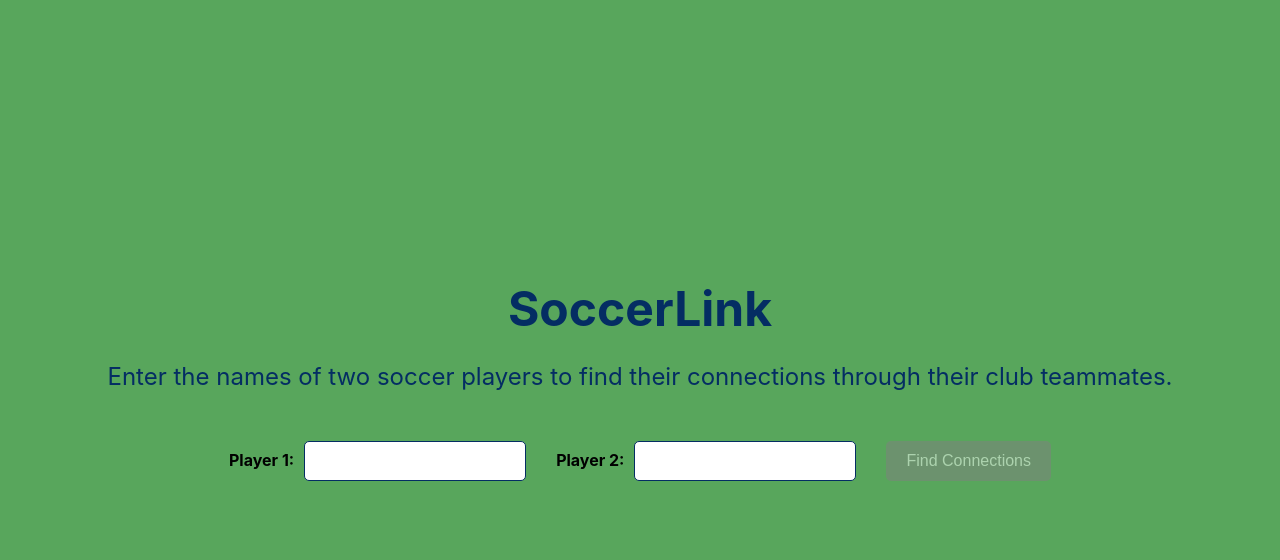
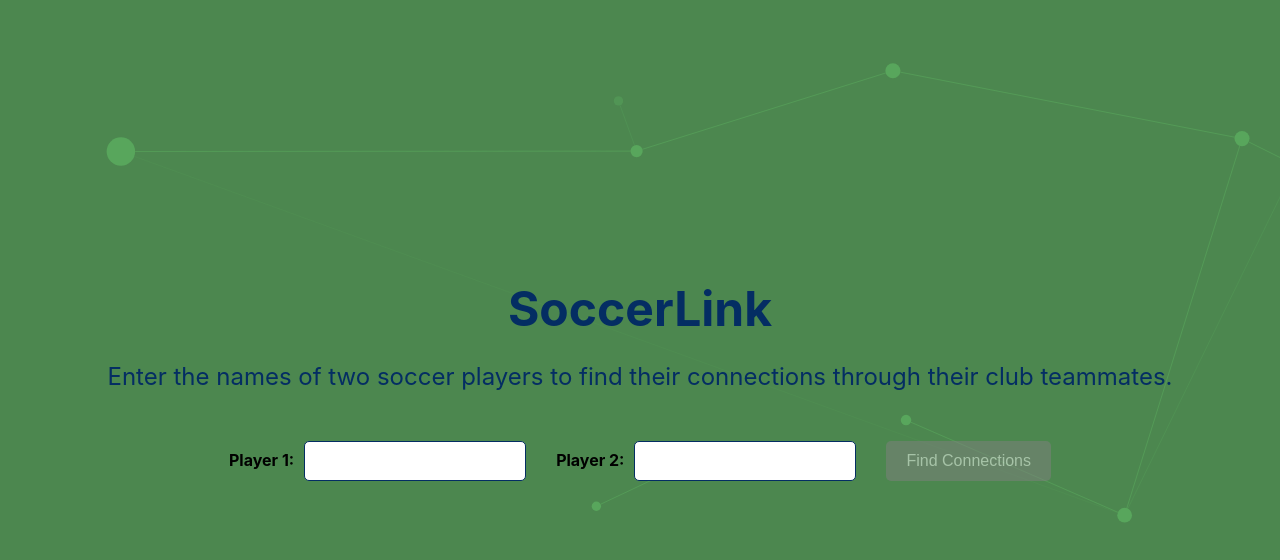
Before and after one commit to manavbh2011/soccerlink, a React (Create React App) app in the folder frontend/: page / in a window 1280 px wide. Shown: the top 560 px of the page. Built offline with nearby package versions, Linux system fonts and the light colour scheme.

Commit message:
updated graph colors, node size, edge thickness

```diff
--- a/frontend/src/App.js
+++ b/frontend/src/App.js
@@ -77,7 +77,7 @@ function App() {
 
   return (
     <div className="App">
-      {/*<GraphBackground />*/}
+      <GraphBackground />
       <header><h1 className="title" aria-label="Title: SoccerLink">SoccerLink</h1></header>
       <p className="subheading" aria-label="Subheading: how to use SoccerLink">
       Enter the names of two soccer players to find their connections through their club teammates.</p>
--- a/frontend/src/GraphBackground.js
+++ b/frontend/src/GraphBackground.js
@@ -26,7 +26,7 @@ function GraphBackground() {
     }
     // Sets event handlers for form input elements, and sets configuration variables.
     function initInputHandlers(graph) {
-        graph.idealNumNodes = 20;
+        graph.idealNumNodes = 15;
         graph.extraEdgeProportion = 0.2;
         graph.radiiWeightPower = 1;
         graph.driftSpeed = 0.001;
@@ -91,7 +91,7 @@ function GraphBackground() {
             // Add new nodes to fade in
             while (newNodes.length < curIdealNumNodes) {
                 newNodes.push(new GNode(Math.random() * this.relWidth, Math.random() * this.relHeight, // Position X and Y
-                (Math.pow(Math.random(), 5) + 0.35) * 0.015, // Radius skewing toward smaller values
+                (Math.pow(Math.random(), 5) + 0.35) * 0.01, // Radius skewing toward smaller values
                 0.0, 0.0)); // Velocity
             }
             // Spread out nodes a bit
@@ -211,8 +211,8 @@ function GraphBackground() {
             let rectElem = svg.querySelector("rect");
             svg.setAttribute("width", this.relWidth.toString());
             svg.setAttribute("height", this.relHeight.toString());
-            svg.querySelectorAll("stop")[0].setAttribute("stop-color", "#575E85");
-            svg.querySelectorAll("stop")[1].setAttribute("stop-color", "#2E3145");
+            svg.querySelectorAll("stop")[0].setAttribute("stop-color", "#4c874f");
+            svg.querySelectorAll("stop")[1].setAttribute("stop-color", "#4c874f");
             return this;
         }
         initSvgGraph() {
@@ -250,7 +250,7 @@ function GraphBackground() {
                 }
                 circle.setAttribute("cx", node.posX);
                 circle.setAttribute("cy", node.posY);
-                circle.setAttribute("fill", `rgba(129,139,197,${node.opacity.toFixed(3)})`);
+                circle.setAttribute("fill", `rgba(88, 166, 92,${node.opacity.toFixed(3)})`);
             }
             // Draw every edge
             const edgeUpdateInterval = 10; // Adjust this value to control edge update frequency
@@ -275,8 +275,8 @@ function GraphBackground() {
                             y1: a.posY - dy * a.radius,
                             x2: b.posX + dx * b.radius,
                             y2: b.posY + dy * b.radius,
-                            stroke: `rgba(129,139,197,${opacity.toFixed(3)})`,
-                            "stroke-width": "0.005",
+                            stroke: `rgba(88,166,92,${opacity.toFixed(3)})`,
+                            "stroke-width": "0.0005",
                         })
                     );
                 }
@@ -371,8 +371,8 @@ return (
     >
       <defs>
         <linearGradient id="bgGradient" x1="0%" y1="0%" x2="0%" y2="100%">
-          <stop offset="0%" stopColor="#575E85" />
-          <stop offset="100%" stopColor="#2E3145" />
+          <stop offset="0%" stopColor="#4c874f" />
+          <stop offset="100%" stopColor="#4c874f" />
         </linearGradient>
       </defs>
       <rect width="100%" height="100%" fill="url(#bgGradient)" />
```
